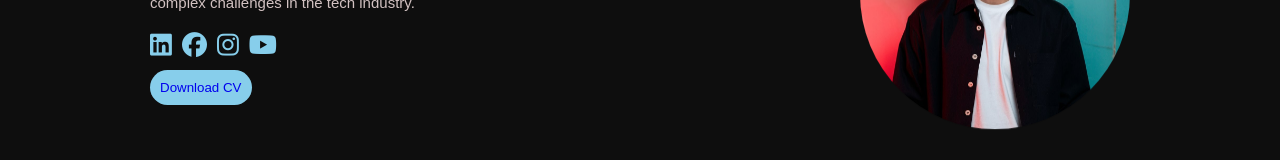
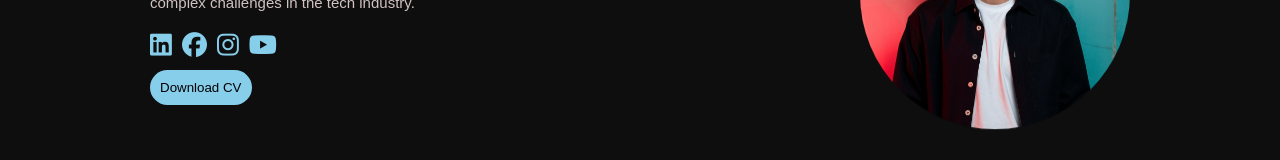
Before and after one commit to uday900/udayportfolio, a React (Vite) app: page / in a window 1280 px wide. Shown: the part 402-562 px from the top of the page. Built offline with nearby package versions, Linux system fonts and the light colour scheme.

Commit message:
resume added

```diff
--- a/src/personal portfolio/home section.jsx
+++ b/src/personal portfolio/home section.jsx
@@ -22,9 +22,10 @@ function HomePage(){
                     <a href="https://www.instagram.com/yourinstagramprofile" target="_blank"><i className="fa-brands fa-instagram"></i></a>
                     <a href="https://www.youtube.com/yourchannel" target="_blank"><i className="fa-brands fa-youtube"></i></a>
                 </div>
-                <button className="downloadcv">
-                    <a href="./media/resume.pdf">Download CV</a>
+                <a href="/media/resume.pdf" download>
+                    <button className="downloadcv">Download CV
                 </button>
+                </a>
 
             </div>
         </div>
```
